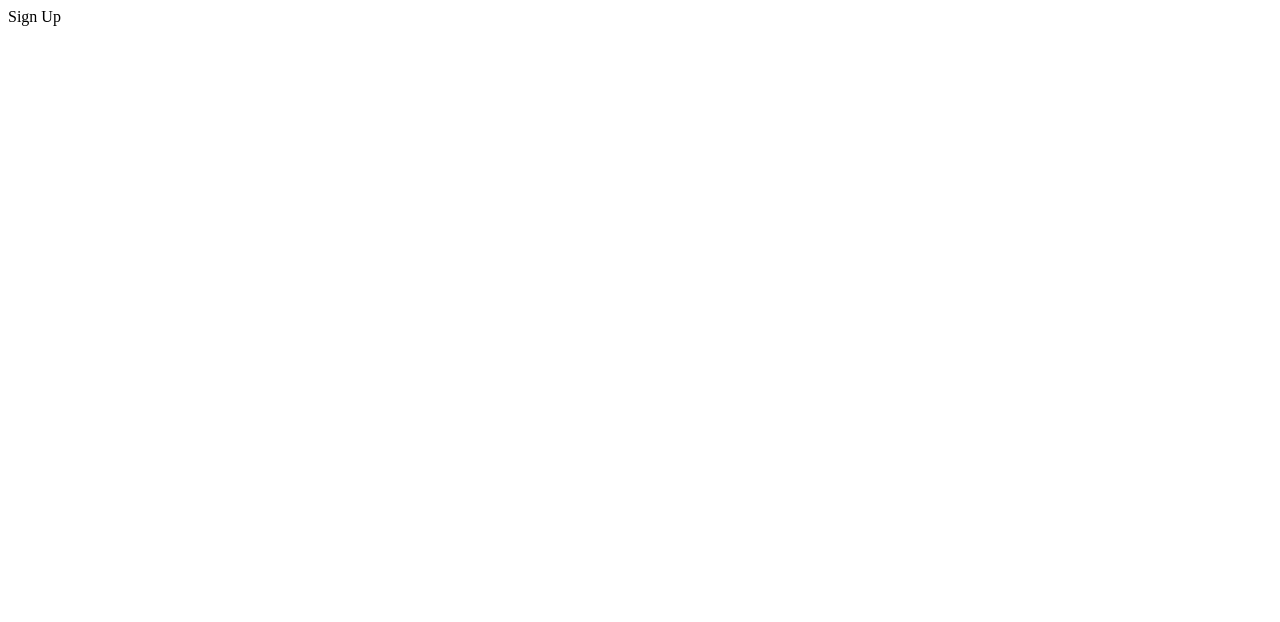
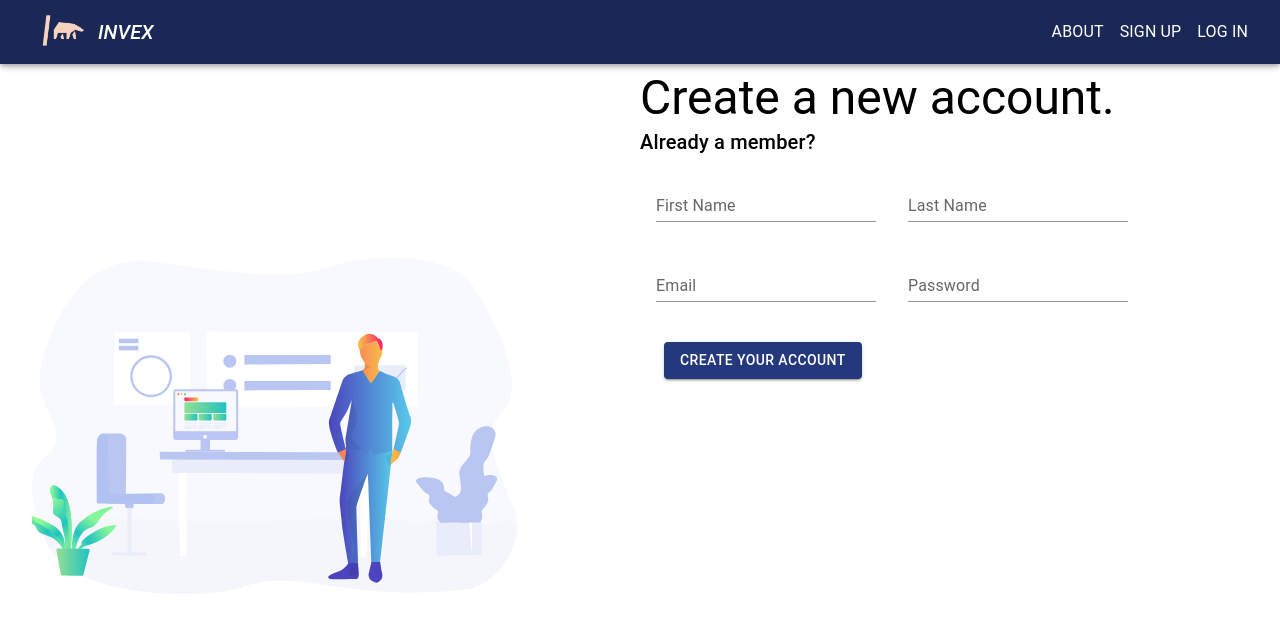
Before and after one commit to Invex2022/Invex-FrontEnd, a React (Create React App) app in the folder invex/: page /signup in a window 1280 px wide. Shown: the top 622 px of the page. Built offline with nearby package versions, Linux system fonts and the light colour scheme.

Commit message:
finished initial design of sign up page

```diff
--- a/invex/src/components/Navbar/Navbar.jsx
+++ b/invex/src/components/Navbar/Navbar.jsx
@@ -14,10 +14,10 @@ const Navbar = () => {
     const navigate = useNavigate()
 
     return (
-        <Box sx={{ display: 'flex'}}>
-            <AppBar component="nav" sx = {{ backgroundColor: '#1B2856' }}>
-                <Toolbar sx={{ justifyContent : 'space-between' }}>
-                    <div className = "logo-section">
+        <Box sx={{ display: 'flex', marginBottom: "60px"}}>
+            <AppBar component="nav" sx = {{ backgroundColor: '#1B2856' , padding:0}}>
+                <Toolbar sx={{ justifyContent : 'space-between'}}>
+                    <div className = "logo-section" onClick={() => navigate('/')}>
                         <div className='logo-container'>
                             <img src={logo} className="logo" alt="logo"/>
                         </div>
@@ -29,7 +29,7 @@ const Navbar = () => {
                             INVEX
                         </Typography>
                     </div>
-                    <Box sx={{ display: { xs: 'none', sm: 'block' }, width:300, justifyContent : 'space-between'}} className = "box">
+                    <Box sx={{ display: { xs: 'none', sm: 'block' }, width:'300', justifyContent : 'space-between'}} className = "box">
                         <Button className='nav-item' key='about' sx={{ color: '#fff' }} onClick={() => navigate('/about')}>
                             <Typography>About</Typography>
                         </Button>
--- a/invex/src/pages/landing-page/Landing-page.css
+++ b/invex/src/pages/landing-page/Landing-page.css
@@ -1,5 +1,5 @@
 .first-view {
-    padding: 60px 40px 60px;
+    padding: 15px 40px 60px;
     display: flex;
     margin: auto;
 }
--- a/invex/src/pages/login-page/Login-page.jsx
+++ b/invex/src/pages/login-page/Login-page.jsx
@@ -1,7 +1,8 @@
 const LoginPage = () => {
+
     return (
         <div>
-            Login
+            LOG IN
         </div>
     )
 }
--- a/invex/src/pages/register-page/Register.css
+++ b/invex/src/pages/register-page/Register.css
@@ -0,0 +1,23 @@
+body {
+    padding: 0;
+    margin: 0;
+    box-sizing: border-box;
+}
+
+.form-section {
+    display: flex;
+    padding-top: 10px;
+    height: 89vh;
+    width: 95%;
+    margin: auto;
+}
+
+.first-section, .second-section {
+    flex: 50%;
+}
+
+.login-pic {
+    width: 80%;
+    height: 100%;
+    margin: auto;
+}
--- a/invex/src/pages/register-page/Register.jsx
+++ b/invex/src/pages/register-page/Register.jsx
@@ -1,8 +1,80 @@
+import { useState } from 'react'
+import { Button, TextField, Typography } from '@mui/material'
+import Navbar from '../../components/Navbar/Navbar'
+import getStarted from '../../assets/example-29.svg'
+import './Register.css'
+
+
 const Register = () => {
+    const [firstName, setFirstName] = useState('')
+    const [lastName, setLastName] = useState('')
+    const [email, setEmail] = useState('')
+    const [password, setPassword] = useState('')
+
     return (
-        <div>
-            Sign Up
-        </div>
+        <>
+            <Navbar />
+            <div className='form-section'>
+                <div className='first-section'>
+                    <img src = {getStarted} alt='login' className='login-pic'/>
+                </div>
+
+                <div className='second-section'>
+                    <Typography
+                        variant = "h3"
+                    >
+                        Create a new account.
+                    </Typography>
+                    <Typography
+                        variant = "h6"
+                    >
+                        Already a member?
+                    </Typography>
+
+                    <div>
+                        <TextField
+                            id="standard-basic"
+                            label="First Name"
+                            variant="standard"
+                            onChange={(e) => setFirstName(e.target.value)}
+                            sx={{margin:2}}
+                        />
+                        <TextField
+                            id="standard-basic"
+                            label="Last Name"
+                            variant="standard"
+                            onChange={(e) => setLastName(e.target.value)}
+                            sx={{margin:2}}
+                        />
+                    </div>
+                    <div>
+                        <TextField
+                            id="standard-basic"
+                            label="Email"
+                            variant="standard"
+                            onChange={(e) => setEmail(e.target.value)}
+                            sx={{margin:2}}
+                        />
+                        <TextField
+                            id="standard-basic"
+                            label="Password"
+                            type= "password"
+                            variant="standard"
+                            onChange={(e) => setPassword(e.target.value)}
+                            sx={{margin:2}}
+                        />
+                    </div>
+                    <Button
+                        variant="contained" sx={{
+                        backgroundColor: '#24387C',
+                        margin : 3,
+                        "&:hover" : {
+                            backgroundColor : '#6C63FF'
+                        }
+                    }}>Create your account</Button>
+                </div>
+            </div>
+        </>
     )
 }
 
```
Also changed, not shown: invex/src/assets/example-29.svg (added), invex/src/assets/login-pic.svg (added).
